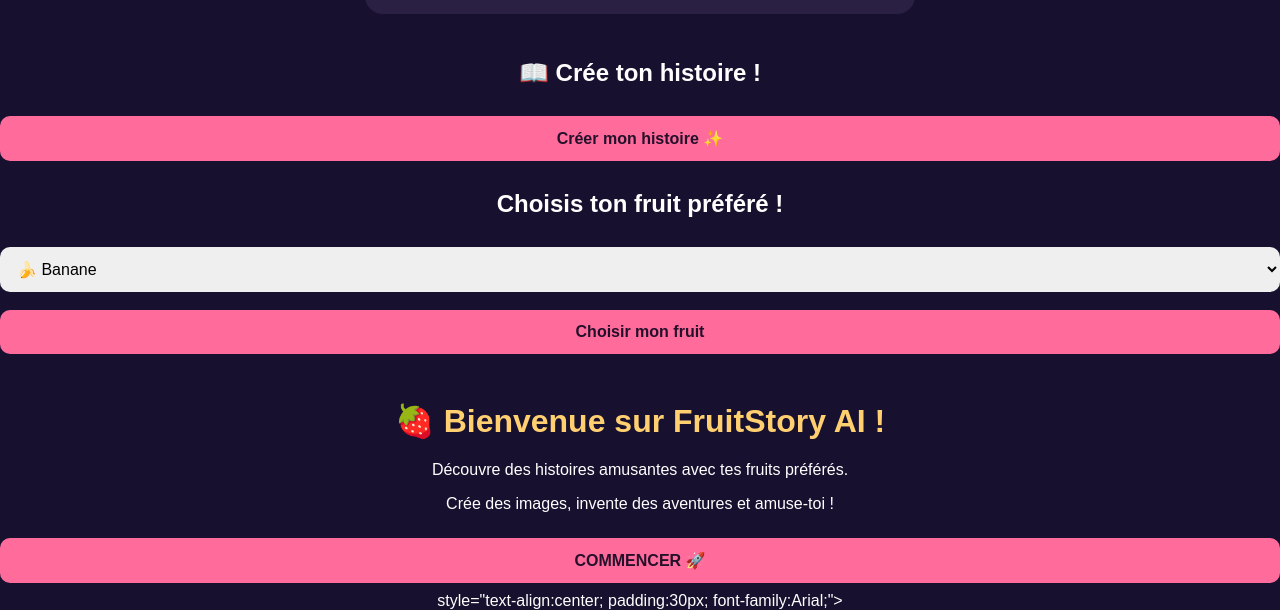
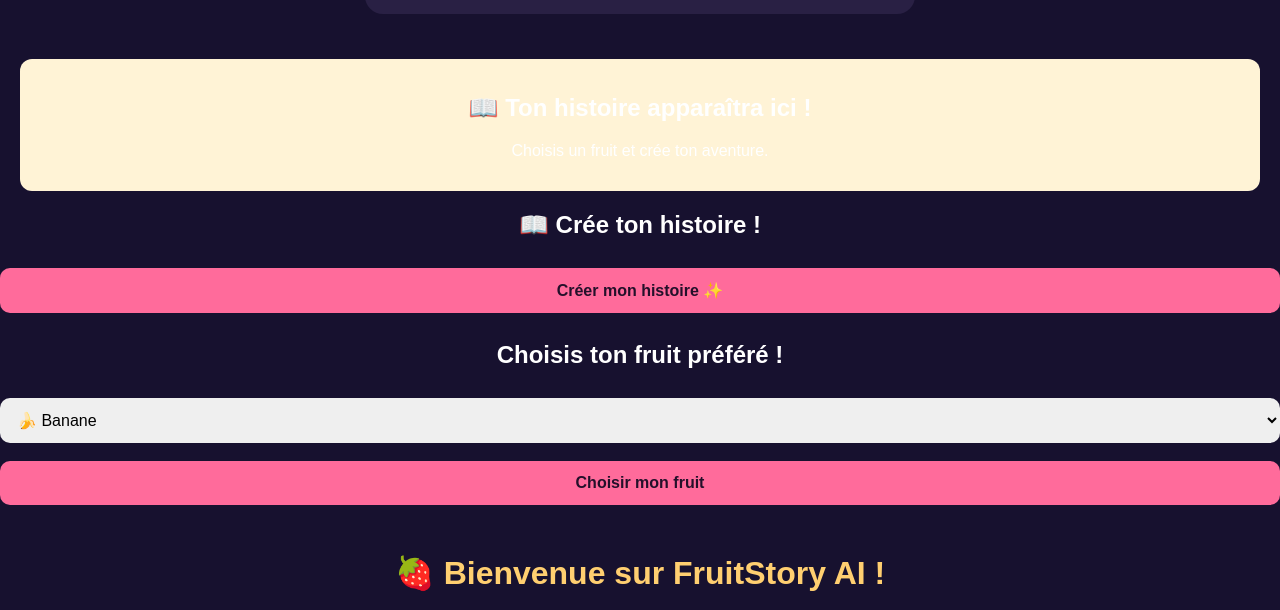
Before and after one commit to hdopgang-spec/FruitStory-Ai, a plain HTML site: page index.html in a window 1280 px wide. Shown: the part 1252-1862 px from the top of the page. Drawn offline with Linux system fonts and the light colour scheme.

Commit message:
Ajout de la zone des histoires

```diff
--- a/index.html
+++ b/index.html
@@ -188,7 +188,10 @@ function saveStory() {
 }
 </script>
 
-</body><h2>📖 Crée ton histoire !</h2>
+</body><div id="histoire" style="margin:20px; padding:15px; background:#fff3d6; border-radius:12px;">
+  <h2>📖 Ton histoire apparaîtra ici !</h2>
+  <p>Choisis un fruit et crée ton aventure.</p>
+</div><h2>📖 Crée ton histoire !</h2>
 
 <button onclick="
 let fruit = document.getElementById('fruit').value;
```
